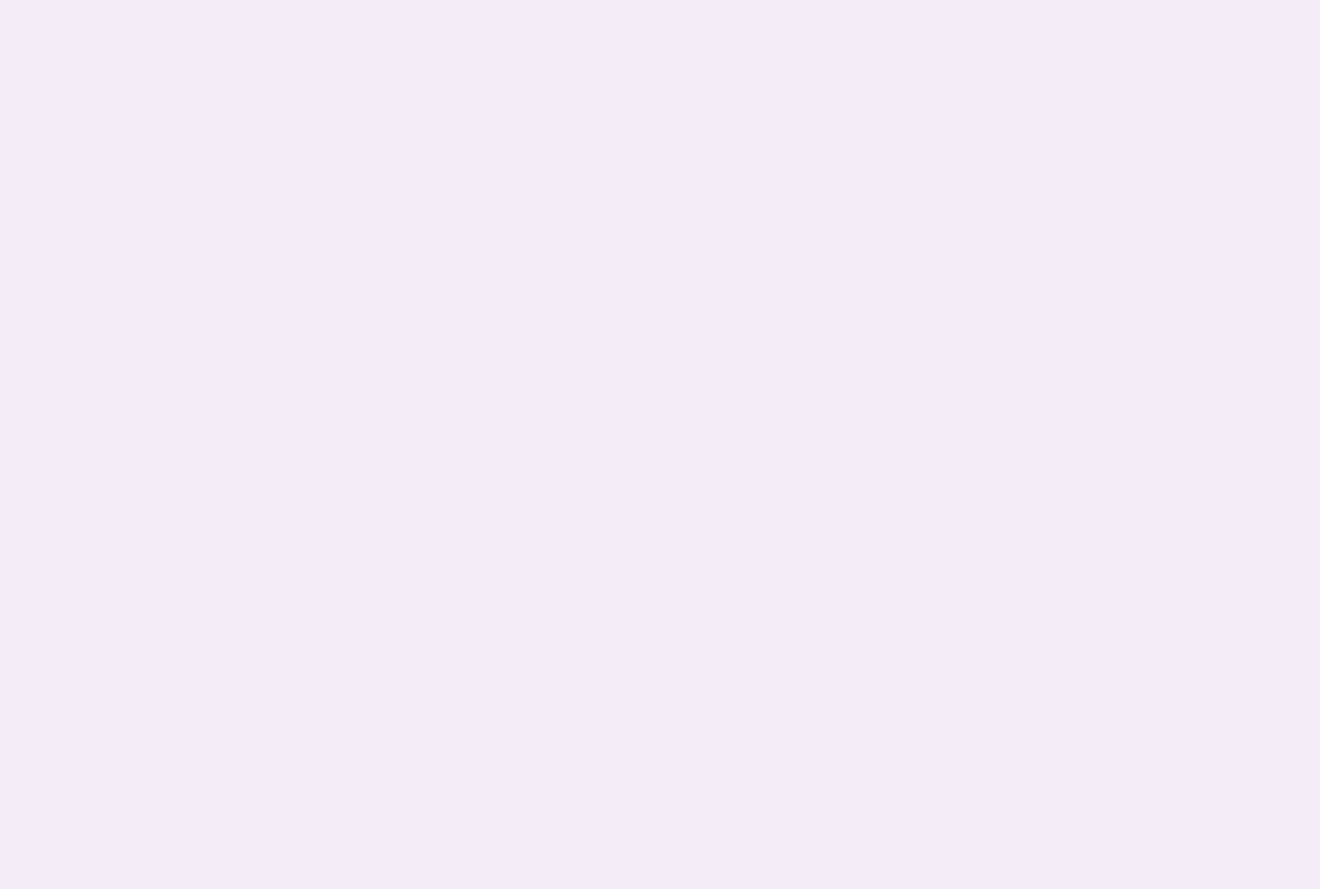
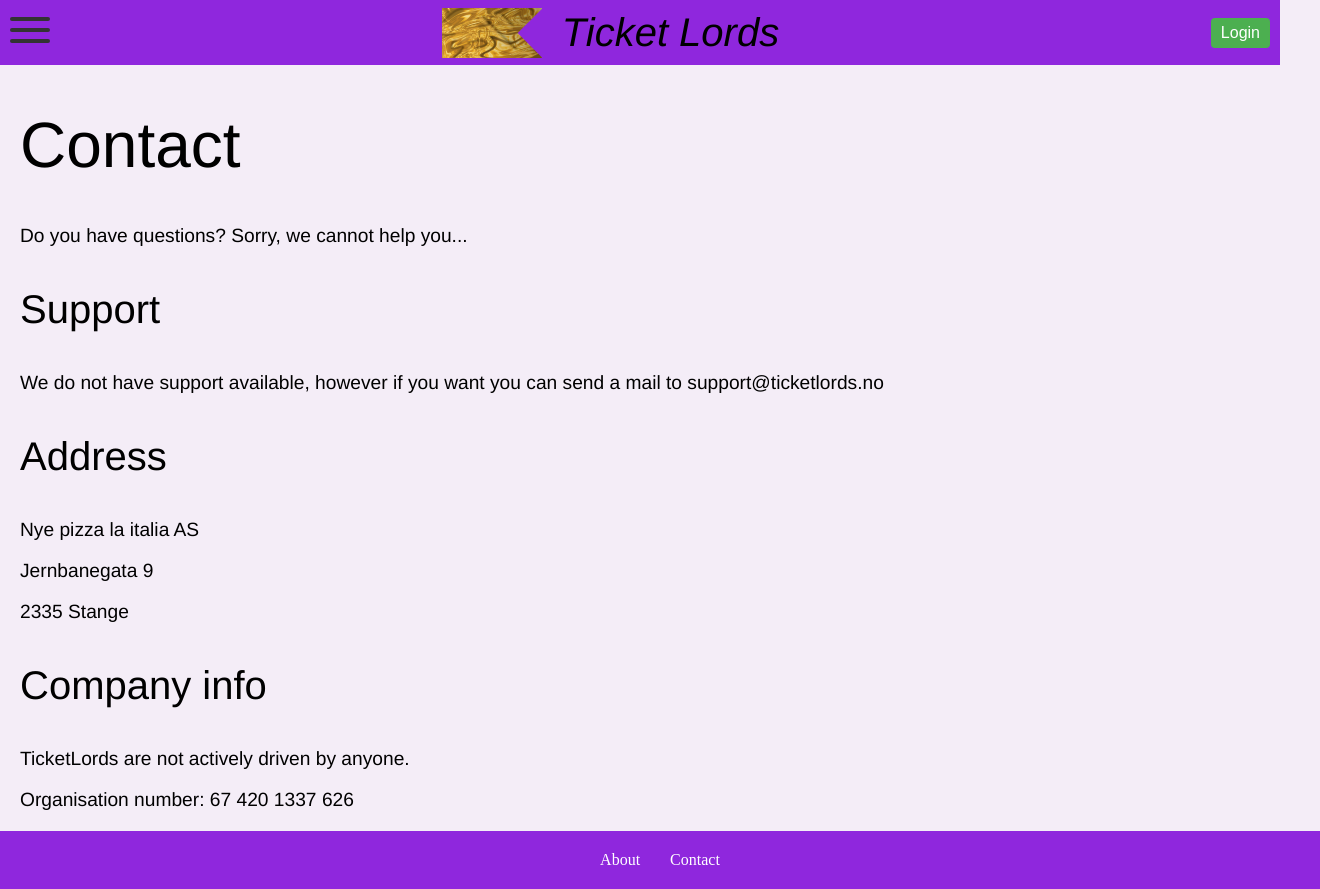
Before and after one commit to IDATA2301/idata2301-ticketlords-group4, a React (Vite) app: page /contact in a window 1280 px wide. Before the commit this address had no page. Shown: the whole page, 1320 px wide, since content can reach past the window. Before the commit the page ends 800 px from the top, so only its background shows below. Built offline with nearby package versions, Linux system fonts and the light colour scheme.

Commit message:
Added contact us page, with slight styling

```diff
--- a/src/App.tsx
+++ b/src/App.tsx
@@ -7,6 +7,7 @@ import UserPage from "./pages/UserPage";
 import RegisterUserPage from "./pages/RegisterUserPage";
 import SearchPage from "./pages/SearchPage";
 import CategoryEventPage from "./pages/CategoryEventPage";
+import ContactPage from "./pages/ContactPage";
 
 
 function App() {
@@ -24,6 +25,7 @@ function App() {
           <Route path="registerUser" element={<RegisterUserPage />} />
           <Route path="login" element={<LoginPage />} />
           <Route path="user" element={<UserPage />} />
+          <Route path="contact" element={<ContactPage />} />
         </Route>
       </Routes>
     </BrowserRouter>
--- /dev/null
+++ b/src/css/ContactPage.css
@@ -0,0 +1,20 @@
+.contact-page {
+  margin-left: 20px;
+}
+
+.contact-page * {
+  font-family: "Franklin Gothic Medium", Arial, sans-serif;
+  font-weight: lighter;
+}
+
+.contact-page h1 {
+  font-size: 4rem;
+}
+
+.contact-page h3 {
+  font-size: 2.5rem;
+}
+
+.contact-page p {
+  font-size: 1.2rem;
+}
--- /dev/null
+++ b/src/pages/ContactPage.tsx
@@ -0,0 +1,32 @@
+import "../css/ContactPage.css";
+
+export default function ContactPage() {
+
+
+  return (
+    <div className="contact-page">
+
+
+      <div className="contact-header">
+        <h1>Contact</h1>
+        <p>Do you have questions? Sorry, we cannot help you...</p>
+      </div>
+
+      <div className="contact-content">
+        <h3>Support</h3>
+        <p>We do not have support available, however if you want you can send a mail to support@ticketlords.no</p>
+
+        <h3>Address</h3>
+        <p>Nye pizza la italia AS</p>
+        <p>Jernbanegata 9</p>
+        <p>2335 Stange</p>
+
+        <h3>Company info</h3>
+        <p>TicketLords are not actively driven by anyone.</p>
+        <p>Organisation number: 67 420 1337 626</p>
+      </div>
+
+
+    </div>
+  )
+}
```
